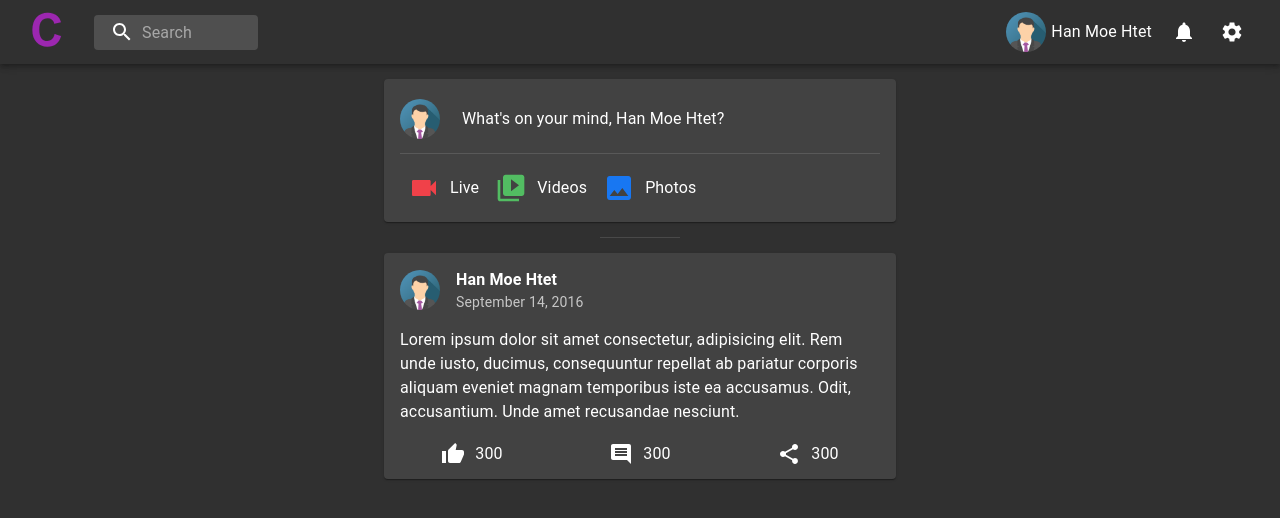
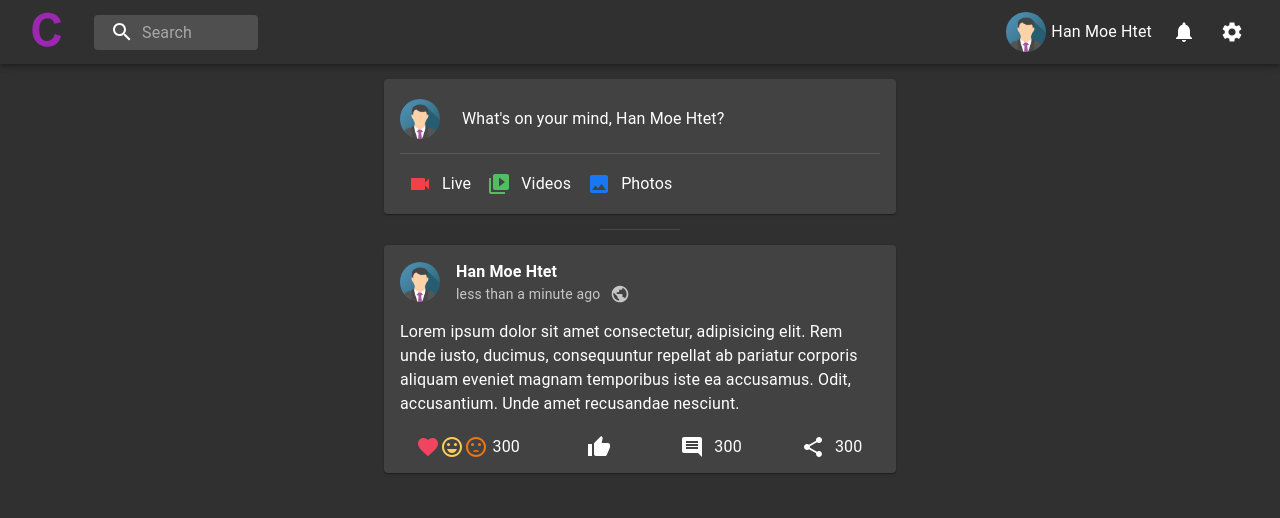
Before and after one commit to HanMoeHtet/connectd, a React (Create React App) app: page / in a window 1280 px wide. Shown: the top 518 px of the page. Built offline with nearby package versions, Linux system fonts and the light colour scheme.

Commit message:
add: comment section

```diff
--- a/package.json
+++ b/package.json
@@ -17,10 +17,9 @@
     "@types/react-dom": "^16.9.14",
     "@types/react-redux": "^7.1.18",
     "axios": "^0.21.1",
-    "date-fns": "^2.22.1",
+    "date-fns": "^2.23.0",
     "dotenv": "^8.2.0",
     "history": "^4.10.1",
-    "moment": "^2.29.1",
     "react": "^17.0.2",
     "react-dom": "^17.0.2",
     "react-redux": "^7.2.4",
--- /dev/null
+++ b/src/components/PostsSection/Comment.tsx
@@ -0,0 +1,67 @@
+import {
+  Avatar,
+  Box,
+  Card,
+  CardActions,
+  CardContent,
+  CardHeader,
+  Typography,
+  Link,
+  makeStyles,
+} from '@material-ui/core';
+import React from 'react';
+import ReactButton from './ReactButton';
+import ReactionsButton from './ReactionsButton';
+import RepliesButton from './RepliesButton';
+import avatarImg from 'src/assets/images/avatar2.png';
+import { formatDistance } from 'date-fns';
+import { Link as RouterLink } from 'react-router-dom';
+import { Public } from '@material-ui/icons';
+import { spawn } from 'child_process';
+
+const useStyles = makeStyles((theme) => ({
+  author: {
+    fontWeight: 'bold',
+    color: 'white',
+    fontSize: theme.typography.body1.fontSize,
+  },
+}));
+
+const Comment: React.FC = () => {
+  const classes = useStyles();
+
+  return (
+    <CardContent>
+      <Box display="flex">
+        <Link to="/" component={RouterLink}>
+          <Avatar src={avatarImg} />
+        </Link>
+        <Box>
+          <CardContent style={{ paddingTop: 0, paddingBottom: 10 }}>
+            <Link to="/" component={RouterLink} className={classes.author}>
+              <span>Han Moe Htet</span>
+            </Link>
+            <Typography variant="body2" color="textSecondary">
+              a few minutes ago
+            </Typography>
+          </CardContent>
+          <CardContent style={{ paddingTop: 0, paddingBottom: 5 }}>
+            <Typography>
+              Lorem ipsum dolor sit amet consectetur adipisicing elit. Omnis
+              quaerat, inventore dignissimos fugiat pariatur consequatur,
+              distinctio vel autem quia blanditiis officiis asperiores illo,
+              officia ea expedita iure a? Voluptatem, doloremque.
+            </Typography>
+          </CardContent>
+          <CardActions>
+            <ReactionsButton />
+            <ReactButton />
+            <RepliesButton />
+          </CardActions>
+        </Box>
+      </Box>
+    </CardContent>
+  );
+};
+
+export default Comment;
--- /dev/null
+++ b/src/components/PostsSection/CommentsButton.tsx
@@ -0,0 +1,132 @@
+import {
+  Avatar,
+  Box,
+  Button,
+  Card,
+  CardActions,
+  CardContent,
+  CardHeader,
+  ClickAwayListener,
+  Divider,
+  IconButton,
+  makeStyles,
+  TextField,
+  Typography,
+} from '@material-ui/core';
+import { Close, Comment, ThumbUp } from '@material-ui/icons';
+import React, { useContext } from 'react';
+import { ModalContext } from 'src/composables/AppModal';
+import avatarImg from 'src/assets/images/avatar2.png';
+import ReactButton from './ReactButton';
+import ReactionsButton from './ReactionsButton';
+import RepliesButton from './RepliesButton';
+import CommentComponent from './Comment';
+
+const useStyles = makeStyles((theme) => ({
+  container: {
+    overflowY: 'auto',
+    maxHeight: '80vh',
+
+    '&::-webkit-scrollbar': {
+      appearance: 'none',
+      width: '8px',
+    },
+
+    '&::-webkit-scrollbar-thumb': {
+      background: theme.palette.primary.main,
+    },
+  },
+
+  root: {
+    padding: 0,
+
+    '& .MuiOutlinedInput-multiline': {
+      padding: 0,
+    },
+
+    '& fieldset': {
+      border: 'none',
+    },
+
+    '& textarea': {
+      cursor: 'auto',
+
+      '&::-webkit-scrollbar': {
+        display: 'block',
+        width: 8,
+      },
+
+      '&::-webkit-scrollbar-thumb': {
+        backgroundColor: theme.palette.primary.main,
+      },
+    },
+  },
+}));
+
+const CommentsModalContent = () => {
+  const { setContent } = useContext(ModalContext);
+
+  const classes = useStyles();
+
+  return (
+    <Box
+      display="flex"
+      alignItems="center"
+      justifyContent="center"
+      minHeight="100vh"
+    >
+      <ClickAwayListener onClickAway={() => setContent(null)}>
+        <Card style={{ width: '512px' }}>
+          <CardHeader
+            style={{
+              textAlign: 'center',
+              padding: '10px 5px',
+            }}
+            title="Comments"
+            action={
+              <IconButton aria-label="close" onClick={() => setContent(null)}>
+                <Close />
+              </IconButton>
+            }
+          />
+          <Divider style={{ margin: '0 16px' }} />
+          <Box className={`${classes.container}`}>
+            <CommentComponent />
+            <CommentComponent />
+            <CommentComponent />
+          </Box>
+          <Box>
+            <TextField
+              multiline
+              minRows={2}
+              maxRows={15}
+              variant="outlined"
+              style={{ width: '100%' }}
+              placeholder="Hello, world!"
+              classes={{
+                root: classes.root,
+              }}
+              autoFocus
+            />
+          </Box>
+        </Card>
+      </ClickAwayListener>
+    </Box>
+  );
+};
+
+const CommentsButton: React.FC = () => {
+  const { setContent } = useContext(ModalContext);
+
+  return (
+    <Button
+      style={{ padding: '5px 10px' }}
+      onClick={() => setContent(<CommentsModalContent />)}
+    >
+      <Comment style={{ marginRight: 10 }} />
+      <Typography>300</Typography>
+    </Button>
+  );
+};
+
+export default CommentsButton;
--- a/src/components/PostsSection/NewPostModalContent.tsx
+++ b/src/components/PostsSection/NewPostModalContent.tsx
@@ -31,7 +31,6 @@ import avatarImg from 'src/assets/images/avatar2.png';
 
 const useStyles = makeStyles((theme) => ({
   root: {
-    // border: 'none',
     padding: 0,
 
     '& .MuiOutlinedInput-multiline': {
@@ -70,10 +69,7 @@ const NewPostModalContent = React.forwardRef(() => {
       justifyContent="center"
       minHeight="100vh"
     >
-      <ClickAwayListener
-        onClickAway={() => setContent(null)}
-        // mouseEvent="onMouseUp"
-      >
+      <ClickAwayListener onClickAway={() => setContent(null)}>
         <Card style={{ width: '512px' }}>
           <CardHeader
             style={{ textAlign: 'center', padding: '10px 5px' }}
--- a/src/components/PostsSection/NewPostSection.tsx
+++ b/src/components/PostsSection/NewPostSection.tsx
@@ -46,9 +46,7 @@ const NewPostSection: React.FC = () => {
               padding: '8px',
             }}
           >
-            <Videocam
-              style={{ color: '#f04149', marginRight: 10, fontSize: '2rem' }}
-            />
+            <Videocam style={{ color: '#f04149', marginRight: 10 }} />
             <Typography>Live</Typography>
           </Button>
           <Button
@@ -58,9 +56,7 @@ const NewPostSection: React.FC = () => {
               padding: '8px',
             }}
           >
-            <VideoLibrary
-              style={{ color: '#52bd62', marginRight: 10, fontSize: '2rem' }}
-            />
+            <VideoLibrary style={{ color: '#52bd62', marginRight: 10 }} />
             <Typography>Videos</Typography>
           </Button>
           <Button
@@ -70,9 +66,7 @@ const NewPostSection: React.FC = () => {
               padding: '8px',
             }}
           >
-            <Image
-              style={{ color: '#1877f2', marginRight: 10, fontSize: '2rem' }}
-            />
+            <Image style={{ color: '#1877f2', marginRight: 10 }} />
             <Typography>Photos</Typography>
           </Button>
         </Box>
--- a/src/components/PostsSection/Post.tsx
+++ b/src/components/PostsSection/Post.tsx
@@ -7,6 +7,7 @@ import {
   CardContent,
   CardHeader,
   CardMedia,
+  Collapse,
   Link,
   makeStyles,
   Typography,
@@ -14,7 +15,19 @@ import {
 import { Link as RouterLink } from 'react-router-dom';
 import React from 'react';
 import avatarImg from 'src/assets/images/avatar2.png';
-import { ThumbUp, Comment, Share } from '@material-ui/icons';
+import {
+  ThumbUp,
+  Comment,
+  Share,
+  Public,
+  SentimentDissatisfied,
+  SentimentVerySatisfied,
+  Favorite,
+} from '@material-ui/icons';
+import { formatDistance } from 'date-fns';
+import ReactButton from './ReactButton';
+import CommentsButton from './CommentsButton';
+import ReactionsButton from './ReactionsButton';
 
 const useStyles = makeStyles((theme) => ({
   author: {
@@ -26,7 +39,6 @@ const useStyles = makeStyles((theme) => ({
 
 const Post: React.FC = () => {
   const classes = useStyles();
-
   return (
     <Card>
       <CardHeader
@@ -40,7 +52,18 @@ const Post: React.FC = () => {
             <span>Han Moe Htet</span>
           </Link>
         }
-        subheader="September 14, 2016"
+        subheader={
+          <Box display="flex" alignItems="center">
+            <Typography
+              variant="body2"
+              color="textSecondary"
+              style={{ marginRight: 10 }}
+            >
+              {formatDistance(new Date(), new Date(), { addSuffix: true })}
+            </Typography>
+            <Public fontSize="small" />
+          </Box>
+        }
       />
       <CardContent style={{ paddingTop: 0, paddingBottom: 5 }}>
         <Typography>
@@ -53,16 +76,13 @@ const Post: React.FC = () => {
       {/* <CardMedia image={avatarImg} component="img" /> */}
       <CardActions>
         <Box flexGrow="1" display="flex" justifyContent="center">
-          <Button style={{ padding: '5px 10px' }}>
-            <ThumbUp style={{ marginRight: 10 }} />
-            <Typography>300</Typography>
-          </Button>
+          <ReactionsButton />
         </Box>
         <Box flexGrow="1" display="flex" justifyContent="center">
-          <Button style={{ padding: '5px 10px' }}>
-            <Comment style={{ marginRight: 10 }} />
-            <Typography>300</Typography>
-          </Button>
+          <ReactButton />
+        </Box>
+        <Box flexGrow="1" display="flex" justifyContent="center">
+          <CommentsButton />
         </Box>
         <Box flexGrow="1" display="flex" justifyContent="center">
           <Button style={{ padding: '5px 10px' }}>
--- /dev/null
+++ b/src/components/PostsSection/ReactButton.tsx
@@ -0,0 +1,85 @@
+import { Box, Button, IconButton, Popover } from '@material-ui/core';
+import {
+  Favorite,
+  SentimentDissatisfied,
+  SentimentVerySatisfied,
+  ThumbUp,
+} from '@material-ui/icons';
+import React, { useState } from 'react';
+
+const icons = new Map([
+  ['thumbup', { Icon: ThumbUp, color: '#0b86ee' }],
+  ['favorite', { Icon: Favorite, color: '#ef4561' }],
+  ['satisfied', { Icon: SentimentVerySatisfied, color: '#fbcd58' }],
+  ['dissatisfied', { Icon: SentimentDissatisfied, color: '#f07611' }],
+]);
+
+interface ReactButtonProps {
+  fontSize?: 'default' | 'inherit' | 'large' | 'medium' | 'small';
+}
+
+const ReactButton: React.FC<ReactButtonProps> = ({ fontSize }) => {
+  const [anchorEl, setAnchorEl] = useState<HTMLButtonElement | null>(null);
+
+  const [hoveredIcon, setHoveredIcon] = useState<string | null>(null);
+
+  const handleOpen = (event: React.MouseEvent<HTMLButtonElement>) => {
+    setAnchorEl(event.currentTarget);
+  };
+
+  const handleClose = () => {
+    setAnchorEl(null);
+  };
+  const id = 'react-button';
+
+  const renderIconButtons = () => {
+    const iconButtons: any[] = [];
+
+    icons.forEach((value, key) => {
+      const iconButton = (
+        <IconButton onMouseOver={() => setHoveredIcon(key)}>
+          <value.Icon
+            fontSize="small"
+            style={{
+              color: hoveredIcon === key ? value.color : undefined,
+            }}
+          />
+        </IconButton>
+      );
+      iconButtons.push(iconButton);
+    });
+
+    return iconButtons;
+  };
+
+  return (
+    <>
+      <Button
+        aria-describedby={Boolean(anchorEl) ? id : undefined}
+        style={{ padding: '5px 10px', cursor: 'default' }}
+        aria-haspopup={true}
+        onClick={handleOpen}
+      >
+        <ThumbUp fontSize={fontSize} />
+      </Button>
+      <Popover
+        id={id}
+        open={Boolean(anchorEl)}
+        anchorEl={anchorEl}
+        onClose={handleClose}
+        anchorOrigin={{
+          vertical: 'top',
+          horizontal: 'center',
+        }}
+        transformOrigin={{
+          vertical: 'bottom',
+          horizontal: 'center',
+        }}
+      >
+        <Box onMouseOut={() => setHoveredIcon(null)}>{renderIconButtons()}</Box>
+      </Popover>
+    </>
+  );
+};
+
+export default ReactButton;
--- /dev/null
+++ b/src/components/PostsSection/ReactionsButton.tsx
@@ -0,0 +1,32 @@
+import { Box, Button, Typography } from '@material-ui/core';
+import {
+  Favorite,
+  SentimentVerySatisfied,
+  SentimentDissatisfied,
+} from '@material-ui/icons';
+import React from 'react';
+
+interface ReactionsButtonProps {
+  fontSize?: 'default' | 'inherit' | 'large' | 'medium' | 'small';
+}
+
+const ReactionsButton: React.FC<ReactionsButtonProps> = ({ fontSize }) => {
+  return (
+    <Button>
+      <Box display="flex" style={{ marginRight: 5 }}>
+        <Favorite fontSize={fontSize} style={{ color: '#ef4561' }} />
+        <SentimentVerySatisfied
+          fontSize={fontSize}
+          style={{ color: '#fbcd58' }}
+        />
+        <SentimentDissatisfied
+          fontSize={fontSize}
+          style={{ color: '#f07611' }}
+        />
+      </Box>
+      <Typography>300</Typography>
+    </Button>
+  );
+};
+
+export default ReactionsButton;
--- /dev/null
+++ b/src/components/PostsSection/RepliesButton.tsx
@@ -0,0 +1,20 @@
+import { Button, Typography } from '@material-ui/core';
+import { Close, Reply, ThumbUp } from '@material-ui/icons';
+import React, { useContext } from 'react';
+import { ModalContext } from 'src/composables/AppModal';
+import avatarImg from 'src/assets/images/avatar2.png';
+import ReactButton from './ReactButton';
+import ReactionsButton from './ReactionsButton';
+
+const RepliesButton: React.FC = () => {
+  const { setContent } = useContext(ModalContext);
+
+  return (
+    <Button style={{ padding: '5px 10px' }}>
+      <Reply style={{ marginRight: 10 }} />
+      <Typography>300</Typography>
+    </Button>
+  );
+};
+
+export default RepliesButton;
```
Also changed, not shown: 1 other file (tests, documents, lock files or other folders).
